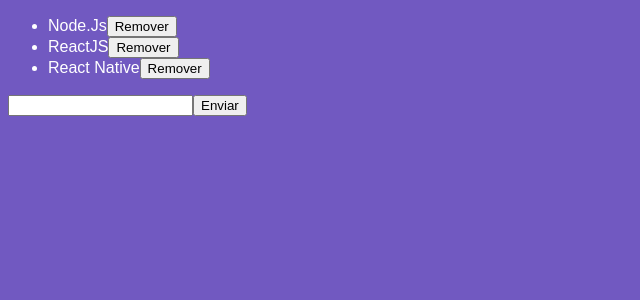
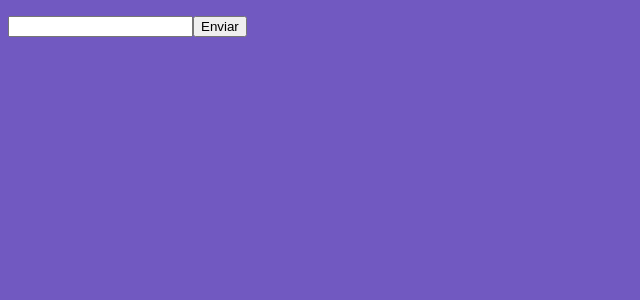
Before and after one commit to FernandoFreireDev/todolist-react, a React app: page / in a window 1280 px wide. Shown: the top 300 px of the page, without its empty margins (0-640 px from the left). Built offline with nearby package versions, Linux system fonts and the light colour scheme.

Commit message:
ciclo de vida do component

```diff
--- a/src/components/TechList.js
+++ b/src/components/TechList.js
@@ -5,12 +5,22 @@
 class TechList extends Component {
   state = {
     newTech: '',
-    techs: [
-      'Node.Js',
-      'ReactJS',
-      'React Native',
-    ],
+    techs: [],
   };
+
+  componentDidMount() {
+    const techs = localStorage.getItem('techs');
+
+    if (techs) {
+      this.setState({ techs: JSON.parse(techs) });
+    }
+  }
+
+  componentDidUpdate(_, prevState) {
+    if (prevState.techs !== this.state.techs) {
+      localStorage.setItem('techs', JSON.stringify(this.state.techs));
+    }
+  }
 
   handleInputChange = e => {
     this.setState({ newTech: e.target.value });
```
